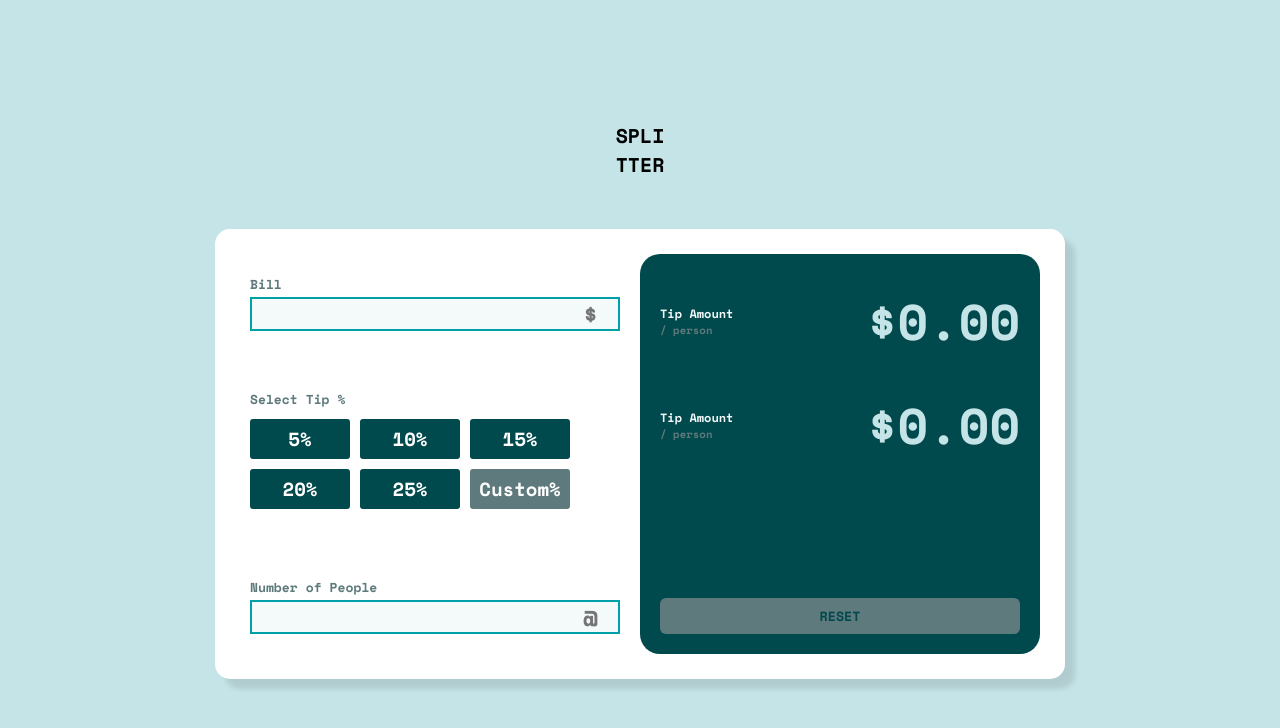
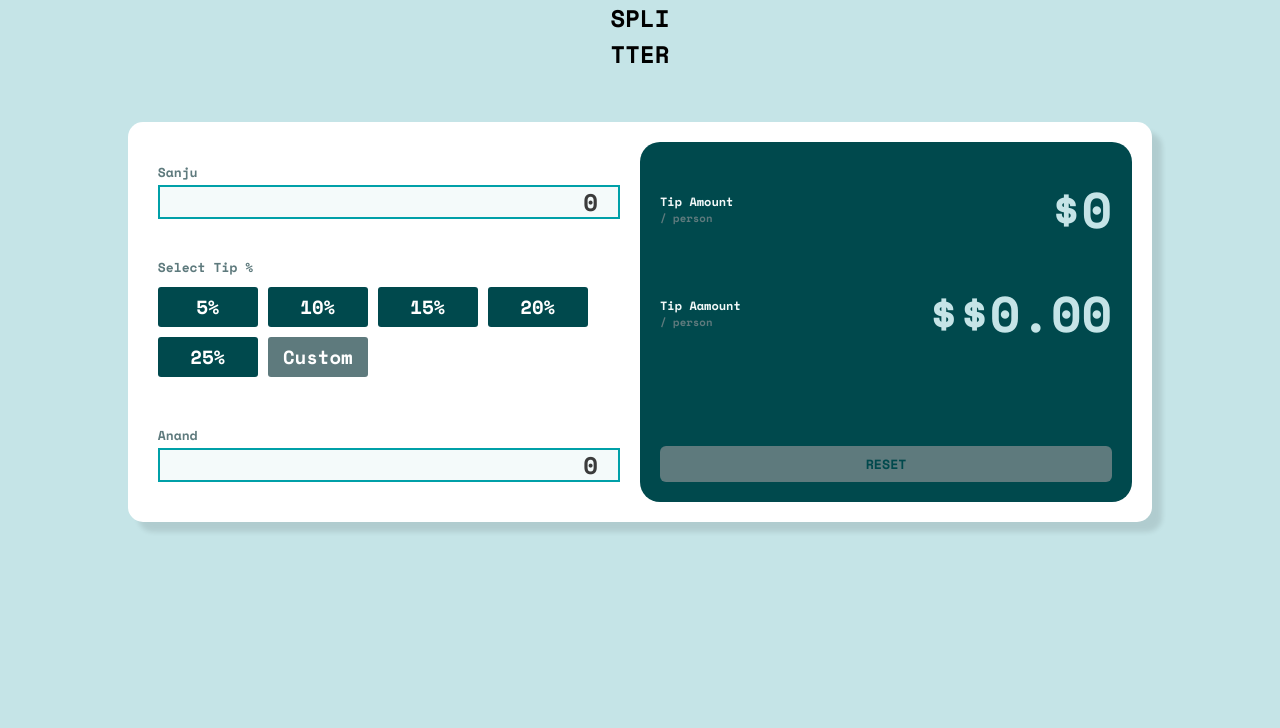
Before and after one commit to anandkunalmishra/firstCollabproj, a React (Create React App) app: page / in a window 1280 px wide. Shown: the top 728 px of the page. Built offline with nearby package versions, Linux system fonts and the light colour scheme.

Commit message:
js adding half

```diff
--- a/src/App.css
+++ b/src/App.css
@@ -1,7 +1,5 @@
 .App{
     background-color: hsl(185, 41%, 84%);
-    height: 100vh;
-    width: 100vw;
     display: flex;
     flex-direction: column;
     justify-content: center;
--- a/src/component/leftsection/Main.css
+++ b/src/component/leftsection/Main.css
@@ -1,19 +1,15 @@
 .vertical{
-    display: flex;
-    flex-direction: column;
-    align-items:center;
-    justify-content: space-around;
+    height: 100vh;
 }
 .text{
-    display: flex;
-    flex-direction: column;
-    align-items: center;
+    text-align: center;
     margin-bottom: 50px;
     font-size: 24px;
 }
 .container{
-    width: 850px;
-    height: 450px;
+    width: 100%;
+    padding: 20px;
+    height: 400px;
     display: flex;
     flex-direction: row;
     align-items: center;
@@ -24,13 +20,12 @@
 }
 .leftcard{
     background: white;
-    width:400px;
+    width:50%;
     display: flex;
     flex-direction: column;
     justify-content: space-between;
-    height: 400px;
+    height: 100%;
     padding: 20px 20px 20px 10px;
-    /* border: 2px solid red; */
     /* box-shadow: 0px 0px 10px rgb(53, 49, 49); */
 }
 .tipsection{
@@ -48,3 +43,17 @@
     gap: 10px;
     flex-wrap: wrap;
 }
+
+@media only screen and (max-width:768px){
+    .container{
+        width:100%;
+        height: 100%;
+        display: flex;
+        flex-direction: column;
+
+    }
+    .leftcard{
+        width: 100%;
+    }
+
+}
--- a/src/component/leftsection/Main.jsx
+++ b/src/component/leftsection/Main.jsx
@@ -1,27 +1,32 @@
-import React from 'react'
+import React, {useState} from 'react'
 import "./Main.css"
 import Repeatbill from './Repeatbill'
 import Tip from './Tip'
 import Rightsection from '../rightSection/Rightsection'
 
 const Main = () => {
-  function CalculateTip(){
-    let tip=0;
 
-  }
+  const [tip, setTip] = useState(0);
+   function handleFieldChange(e) {
+    setTip(e.target.value);
+   }
+
+  const [nop, setNop] = useState(0);
+   function handleNopChange(e) {
+    setNop(e.target.value);
+   }
+
   return (
     <div className='vertical'>
-      <div className='text'>
-      <h5>SPLI</h5>
-      <h5>TTER</h5>
-      </div>
+      <h5 className="text">SPLI<br/>TTER</h5>
       <div className='container'>
         <div className="leftcard">
-            <Repeatbill heading={"Bill"} sign="$"/>
+            <Repeatbill fieldValue={tip} onFieldChange={handleFieldChange} heading="Sanju" sign="$"/>
+
             <div className="tipsection">
                 <p>Select Tip %</p>
                 <div className="row">
-                  <Tip value={5} />
+                  <Tip value={5}/>
                   <Tip value={10}/>
                   <Tip value={15}/>
                   <Tip value={20}/>
@@ -30,10 +35,11 @@ const Main = () => {
                 </div>
 
             </div>
-            <Repeatbill heading={"Number of People"} sign="@"/>
+            <Repeatbill fieldValue={nop} onFieldChange={handleNopChange} heading="Anand" sign="$"/>
+
 
         </div>
-        <Rightsection/>
+        <Rightsection tip={tip} nop={nop > 0 ? nop : 1}/>
 
     </div>
     </div>
--- a/src/component/leftsection/Repeatbill.css
+++ b/src/component/leftsection/Repeatbill.css
@@ -3,6 +3,7 @@
     font-size: 13px;
     color: hsl(186, 14%, 43%);
     font-weight: 700;
+    overflow: hidden;
 }
 .inputsection{
     font-size: 24px;
--- a/src/component/leftsection/Repeatbill.jsx
+++ b/src/component/leftsection/Repeatbill.jsx
@@ -1,15 +1,17 @@
 import React from 'react'
 import "./Repeatbill.css"
 
-const Repeatbill = ({heading,sign}) => {
+const Repeatbill = ({fieldValue, onFieldChange, heading, sign}) => {
+
+
   return (
-    <div>
+    // <div>
       <div className="repeat">
             <h6>{heading}</h6>
-            <input type="number" className='inputsection' placeholder={sign} />
+            <input value={fieldValue} onChange={onFieldChange} type="number" className='inputsection' placeholder={sign}/>
 
         </div>
-    </div>
+    // </div>
   )
 }
 
--- a/src/component/leftsection/Tip.css
+++ b/src/component/leftsection/Tip.css
@@ -1,4 +1,5 @@
 .smallcards{
+
     display: flex;
     align-items: center;
     justify-content: center;
--- a/src/component/leftsection/Tip.jsx
+++ b/src/component/leftsection/Tip.jsx
@@ -5,7 +5,7 @@ const Tip = ({value ,style}) => {
   return (
     <div>
       <div className="smallcards" style={style}>
-        <p>{value}%</p>
+        <p>{value==="Custom" ? value : value+"%"}</p>
       </div>
     </div>
   )
--- a/src/component/perPerson/PerPerson.js
+++ b/src/component/perPerson/PerPerson.js
@@ -8,7 +8,7 @@ function PerPerson({tagline,amount}) {
             <h3>{tagline}</h3>
             <h6>/ person</h6>
         </div>
-        <span> {amount} </span>
+        <span> ${amount} </span>
     </div>
   )
 }
--- a/src/component/rightSection/Rightsection.css
+++ b/src/component/rightSection/Rightsection.css
@@ -2,8 +2,9 @@
     background-color: hsl(183, 100%, 15%);
     display: flex;
     flex-direction: column;
-    height: 400px;
-    width:400px;
+    height: 100%;
+    /* width:400px; */
+    width:50%;
     border-radius: 20px;
     justify-content: space-between;
 
@@ -19,3 +20,9 @@
 .btnWrap{
     margin: 20px; /* top right bottom left */
 }
+
+@media only screen and (max-width:768px){
+    .rightsection{
+        width: 100%;
+    }
+}
--- a/src/component/rightSection/Rightsection.js
+++ b/src/component/rightSection/Rightsection.js
@@ -2,12 +2,14 @@ import React from 'react'
 import "./Rightsection.css"
 import PerPerson from '../perPerson/PerPerson'
 
-function Rightsection() {
+function Rightsection({tip, nop}) {
+
   return (
     <div className='rightsection'>
         <div className='tipvalue'>
-            <PerPerson tagline={"Tip Amount"} amount={"$0.00"} />
-            <PerPerson tagline={"Tip Amount"} amount={"$0.00"} />
+            {/* <PerPerson tagline={"Tip Amount"} amount={"$0.00"} /> */}
+            <PerPerson  tagline={"Tip Amount"} amount={tip/nop} />
+            <PerPerson tagline={"Tip Aamount"} amount="$0.00"/>
         </div>
 
         <div className='btnWrap'>
```
